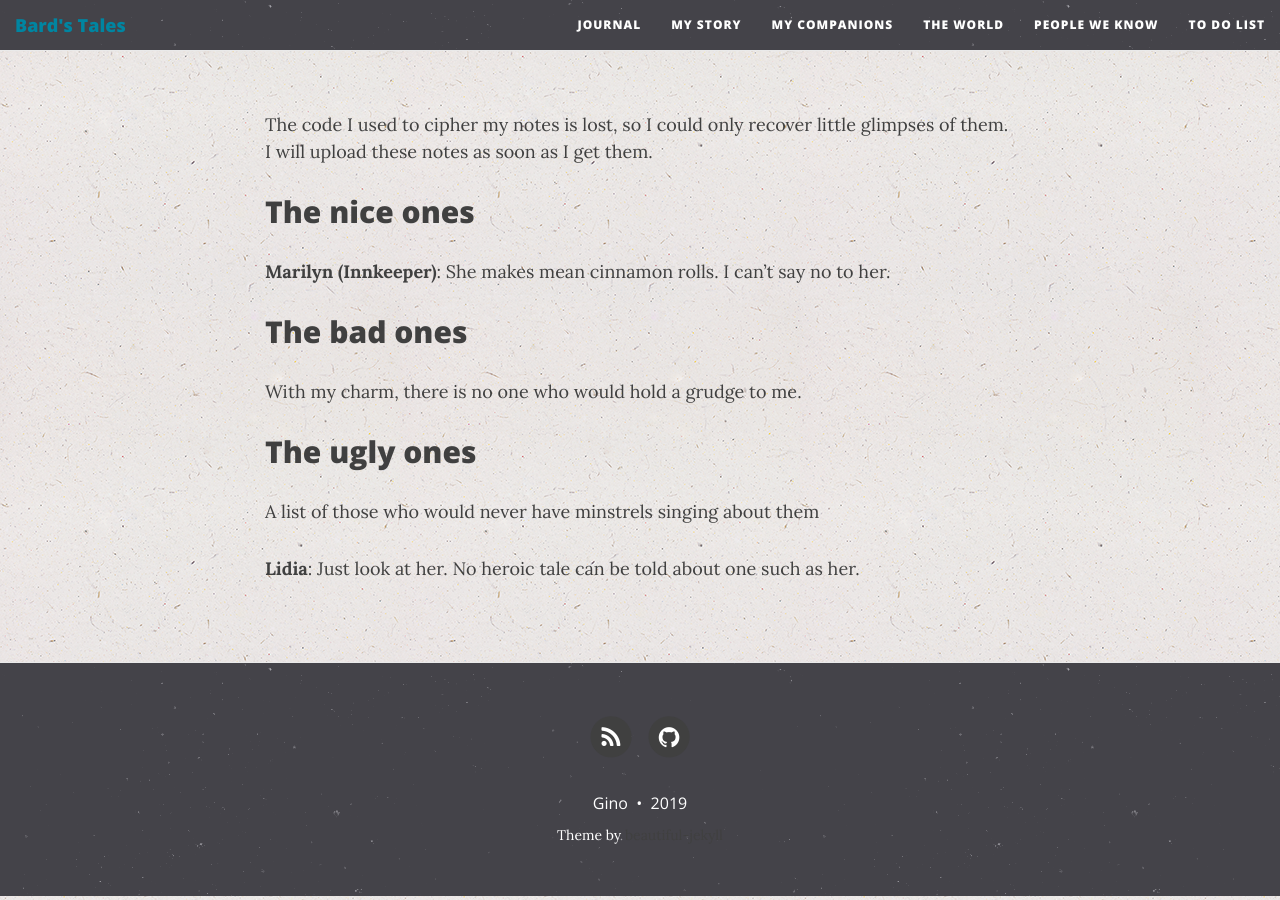
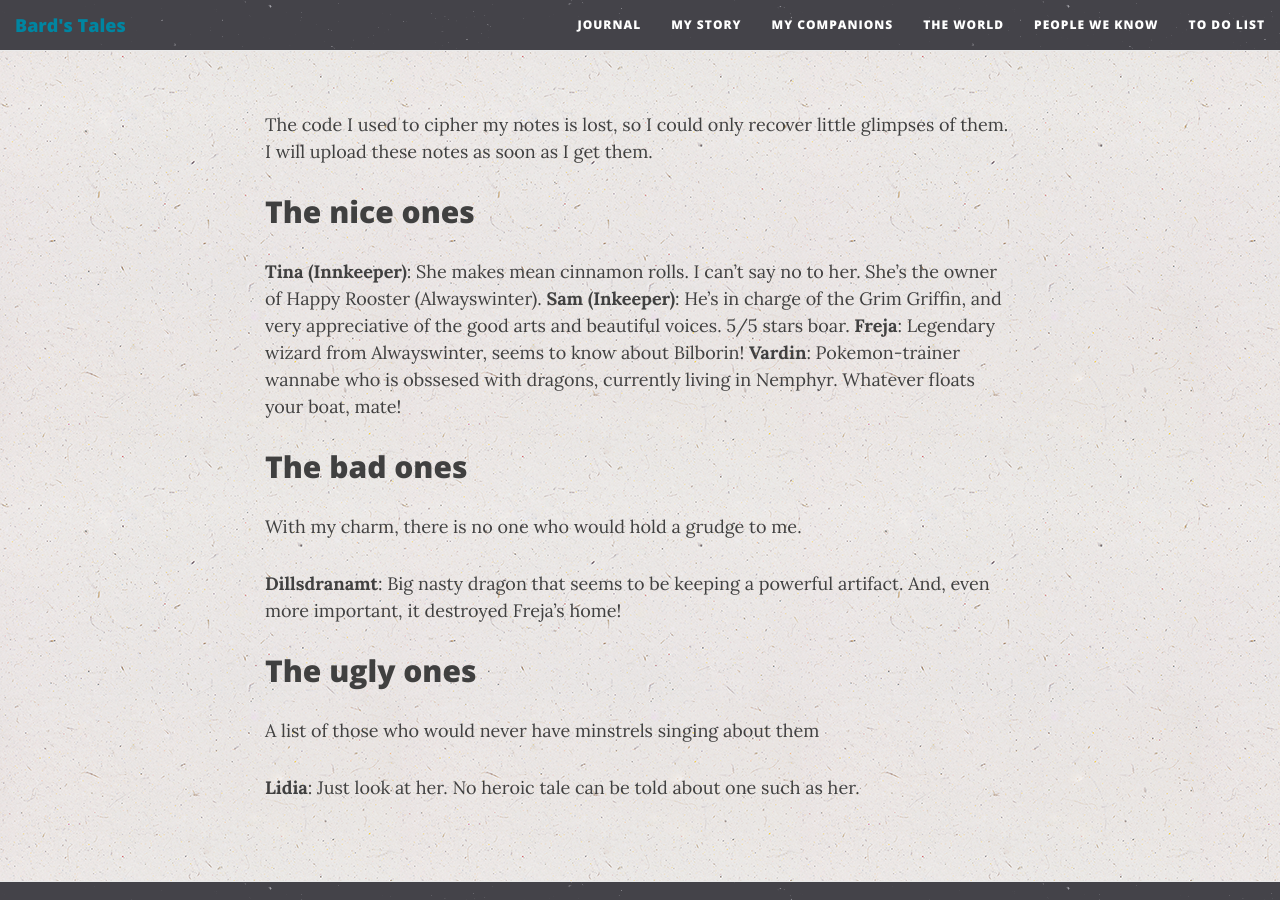
Before and after one commit to GinoGalotti/guildgazette, a Jekyll site: the page built from people.md, in a window 1280 px wide and 900 px high, scrolled down 497 px. Built offline with Jekyll 4.4.1, drawn with Linux system fonts in a browser that asks for light colours; nearby versions of some CDN libraries.

```diff
--- a/people.md
+++ b/people.md
@@ -9,11 +9,16 @@ The code I used to cipher my notes is lost, so I could only recover little glimp
 
 ## The nice ones
 
-**Marilyn (Innkeeper)**: She makes mean cinnamon rolls. I can't say no to her.
+**Tina (Innkeeper)**: She makes mean cinnamon rolls. I can't say no to her. She's the owner of Happy Rooster (Alwayswinter).
+**Sam (Inkeeper)**: He's in charge of the Grim Griffin, and very appreciative of the good arts and beautiful voices. 5/5 stars boar.
+**Freja**: Legendary wizard from Alwayswinter, seems to know about Bilborin!
+**Vardin**: Pokemon-trainer wannabe who is obssesed with dragons, currently living in Nemphyr. Whatever floats your boat, mate!
 
 ## The bad ones
 
 With my charm, there is no one who would hold a grudge to me.
+
+**Dillsdranamt**: Big nasty dragon that seems to be keeping a powerful artifact. And, even more important, it destroyed Freja's home!
 
 ## The ugly ones
 
```
Also changed, not shown: _posts/2019-12-9-a-night-at-the-market.md (added, +39 -0 lines), world.md (+6 -0 lines), img/aladdin.jpg (added).
